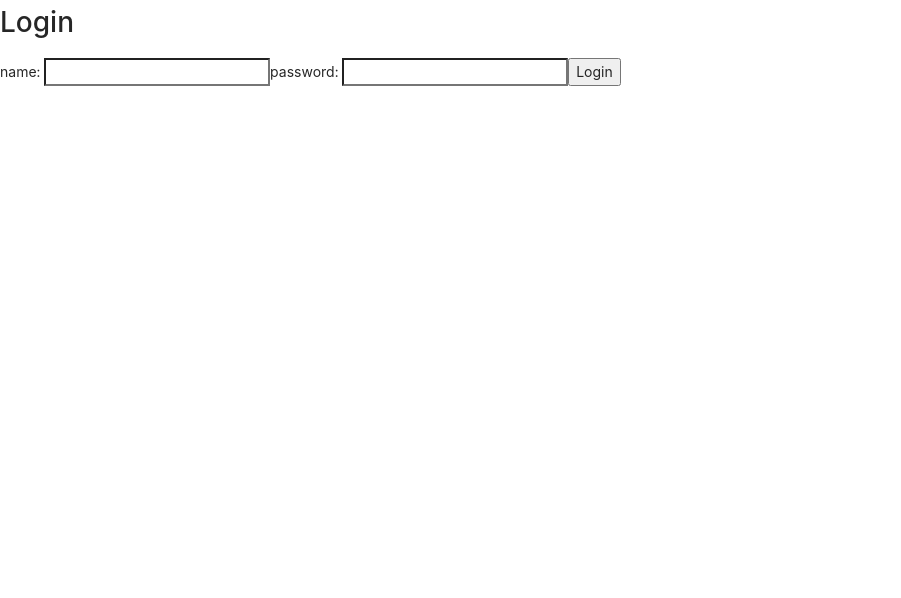
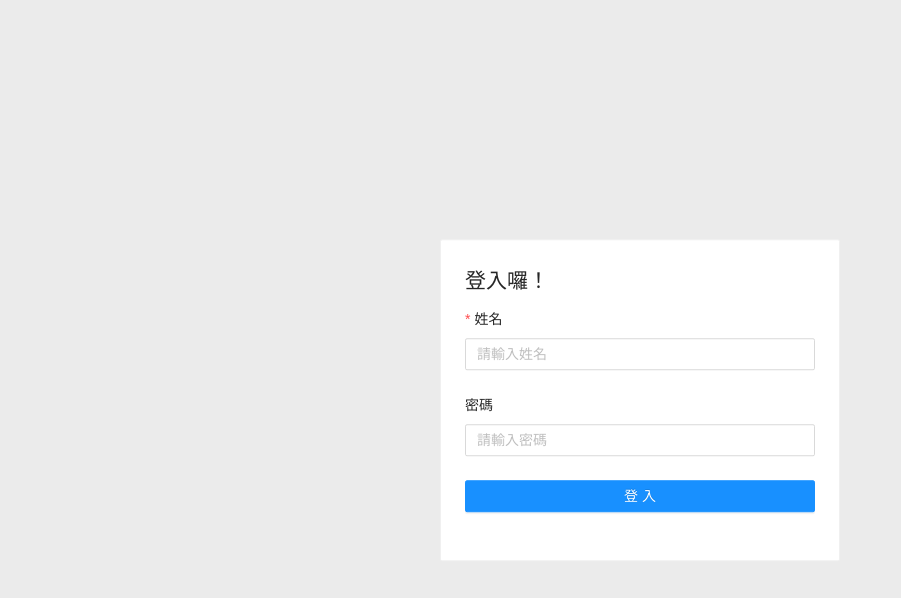
Before and after one commit to Browinee/react-ts-quick-starter, a React app: page /#/login in a window 1280 px wide. Shown: the top 598 px of the page, without its empty margins (0-901 px from the left). Built offline with nearby package versions, Linux system fonts and the light colour scheme.

Commit message:
feat: add login form to module

```diff
--- a/src/App.tsx
+++ b/src/App.tsx
@@ -6,8 +6,9 @@ import { applyMiddleware, createStore } from 'redux';
 import { composeWithDevTools } from 'redux-devtools-extension';
 import { createLogger } from 'redux-logger';
 import ProtectedRoute from 'Components/ProtectedRoute';
-import Login from 'Components/Login';
+// import Login from 'Components/Login';
 import NotFoundPage from 'Components/NotFoundPage';
+import Login from './module/auth';
 import Dashboard from './module/dashboard';
 import rootSaga from './store/sagas';
 import './App.scss';
--- /dev/null
+++ b/src/module/auth/pages/components/LoginForm.tsx
@@ -0,0 +1,20 @@
+import React from 'react';
+import { Button, Form, Input } from 'antd';
+
+export default function LoginForm() {
+  return (
+    <Form layout='vertical' onFinish={() => {}}>
+      <Form.Item name='name' label='姓名' rules={[{ required: true, message: '必填' }]}>
+        <Input placeholder='請輸入姓名' />
+      </Form.Item>
+      <Form.Item name='passsword' label='密碼'>
+        <Input placeholder='請輸入密碼' type='password' />
+      </Form.Item>
+      <Form.Item>
+        <Button type='primary' htmlType='submit' block loading={false}>
+          登入
+        </Button>
+      </Form.Item>
+    </Form>
+  );
+}
--- /dev/null
+++ b/src/module/auth/pages/components/LoginWrapper.tsx
@@ -0,0 +1,28 @@
+import { Card } from 'antd';
+import React, { PropsWithChildren } from 'react';
+import styled from 'styled-components';
+
+const Container = styled.div`
+  width: 100vw;
+  height: 100vh;
+  background-color: rgba(0, 0, 0, 0.08);
+`;
+
+const Wrapper = styled(Card)`
+  width: 400px;
+  display: fixed;
+  left: 50%;
+  top: 50%;
+  transform: translate(-50%, -50%);
+  .ant-card-body {
+    width: 100%;
+  }
+`;
+
+export default function LoginWrapper(props: PropsWithChildren<{}>) {
+  return (
+    <Container>
+      <Wrapper>{props.children}</Wrapper>
+    </Container>
+  );
+}
--- a/src/module/auth/pages/login.tsx
+++ b/src/module/auth/pages/login.tsx
@@ -1,7 +1,12 @@
 import React from 'react';
+import LoginWrapper from './components/LoginWrapper';
+import LoginForm from 'Src/module/auth/pages/components/LoginForm';
 
 const Login = () => {
-  return <div>Login</div>;
+  return (<LoginWrapper>
+    <h2>登入囉！</h2>
+    <LoginForm />
+  </LoginWrapper>)
 };
 
 export default Login;
```
